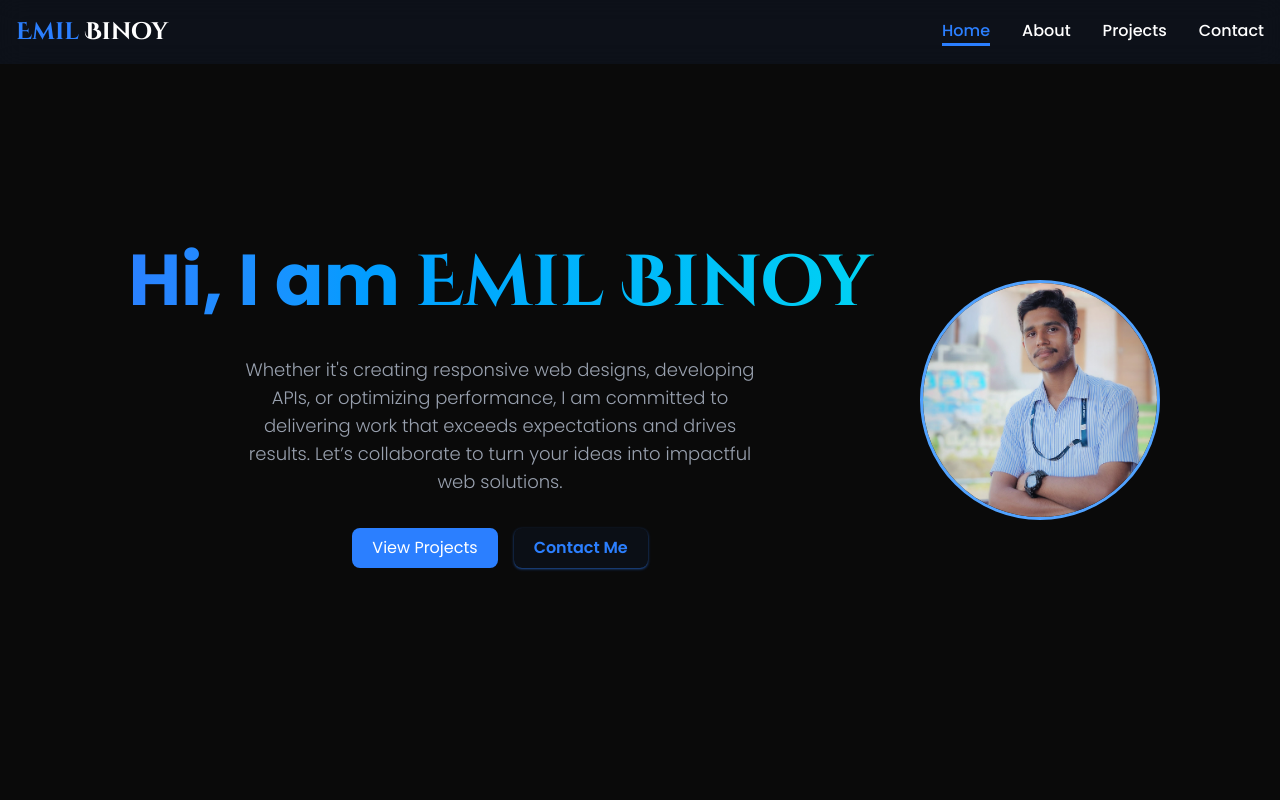
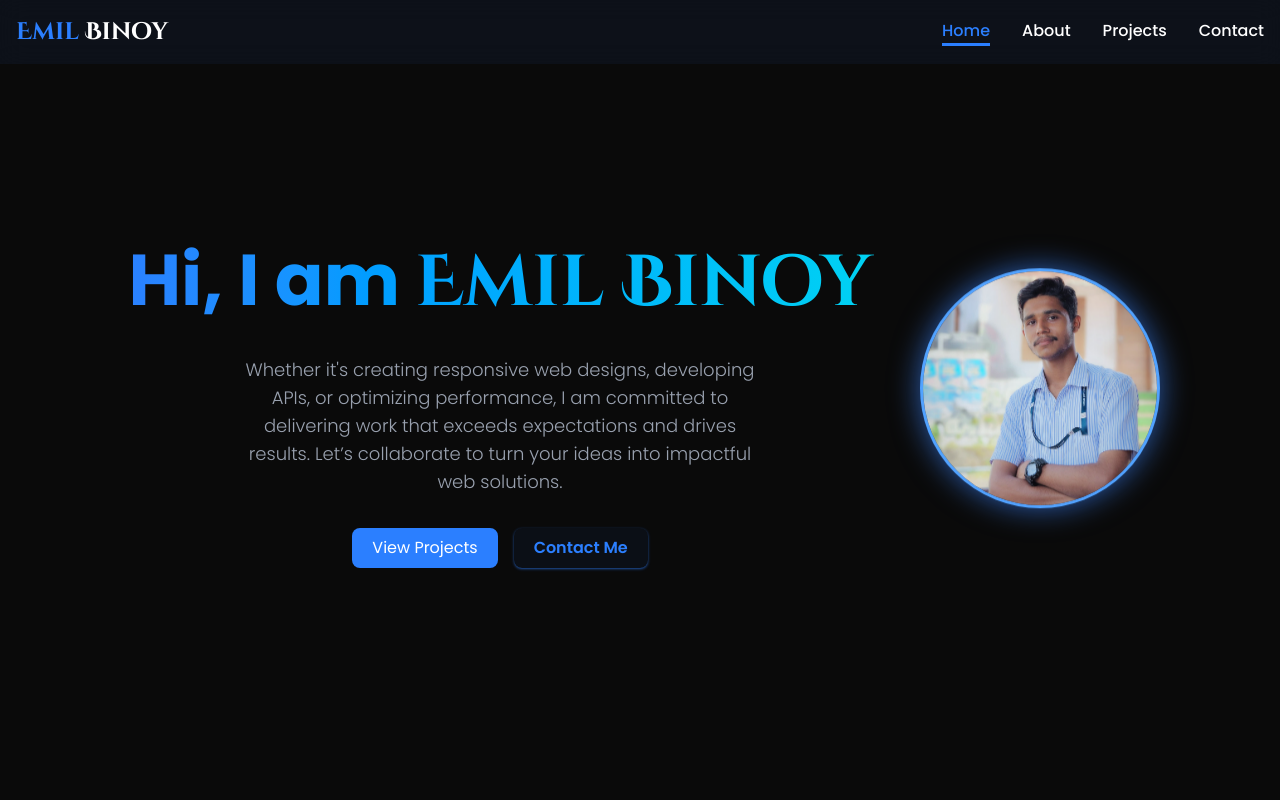
Before and after one commit to Emil-Binoy/Portfolio-using-React, a React (Vite) app: page / in a window 1280 px wide. Shown: the top 800 px of the page. Built offline with nearby package versions, Linux system fonts and the light colour scheme; a web font is replaced by a local one.

Commit message:
added tilte effect in img

```diff
--- a/package.json
+++ b/package.json
@@ -20,6 +20,7 @@
     "react": "^19.1.0",
     "react-dom": "^19.1.0",
     "react-icons": "^5.5.0",
+    "react-parallax-tilt": "^1.7.315",
     "react-scrollspy": "^3.4.3",
     "tailwindcss": "^4.1.7"
   },
--- a/src/components/sections/Home.jsx
+++ b/src/components/sections/Home.jsx
@@ -1,4 +1,6 @@
 import profile from '../../assets/images/profile.jpg';
+import Tilt from "react-parallax-tilt";
+
 
 export const Home = () => {
   return (
@@ -12,7 +14,20 @@ export const Home = () => {
                 <a href="#contact" className="shadow-sm shadow-blue-500/50  bg-blue-500/5 text-blue-500 px-5 py-2 rounded-lg transition delay-100 duration-300 ease-in-out hover:-translate-y-1 hover:scale-110 hover:bg-blue-500/10 font-semibold">Contact Me</a>
             </div>
         </div>
-        <img src={profile} data-aos="fade-left" data-aos-delay={window.innerWidth < 640 ? 600 :  200 } alt="profile" className='m-5 rounded-full h-60 w-60 border-3 border-solid border-blue-400'/>
+        <div className="animate-float">
+          <Tilt
+          tiltMaxAngleX={15}
+          tiltMaxAngleY={15}
+          perspective={1000}
+          glareEnable={false}
+          glareMaxOpacity={0.2}
+          scale={1.05}
+          transitionSpeed={1000}
+          className="rounded-full drop-shadow-[0_0_15px_rgba(59,130,246,0.7)] hover:drop-shadow-[0_0_30px_rgba(59,130,246,0.9)] transition-all duration-300"
+          >
+            <img src={profile} data-aos="fade-left" data-aos-delay={window.innerWidth < 640 ? 600 :  200 } alt="profile" className='m-5 rounded-full h-60 w-60 border-3 border-solid border-blue-400'/>
+          </Tilt>
+        </div>
     </section>
   )
 }
--- a/src/index.css
+++ b/src/index.css
@@ -29,3 +29,19 @@ html{
   font-weight: 700;
   font-style: normal;
 }
+
+@keyframes float {
+  0% {
+    transform: translateY(0px);
+  }
+  50% {
+    transform: translateY(-12px);
+  }
+  100% {
+    transform: translateY(0px);
+  }
+}
+
+.animate-float {
+  animation: float 4s ease-in-out infinite;
+}
```
Also changed, not shown: src/components/EmilLoader.jsx (deleted), 1 other file (tests, documents, lock files or other folders).
